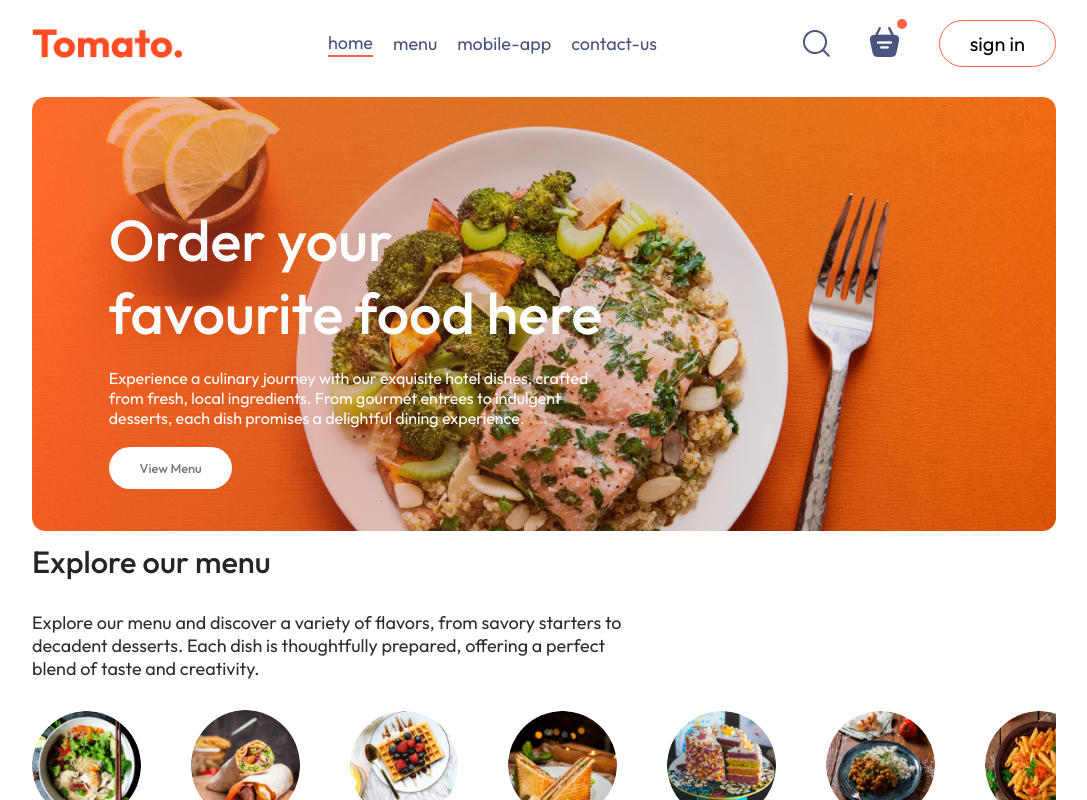
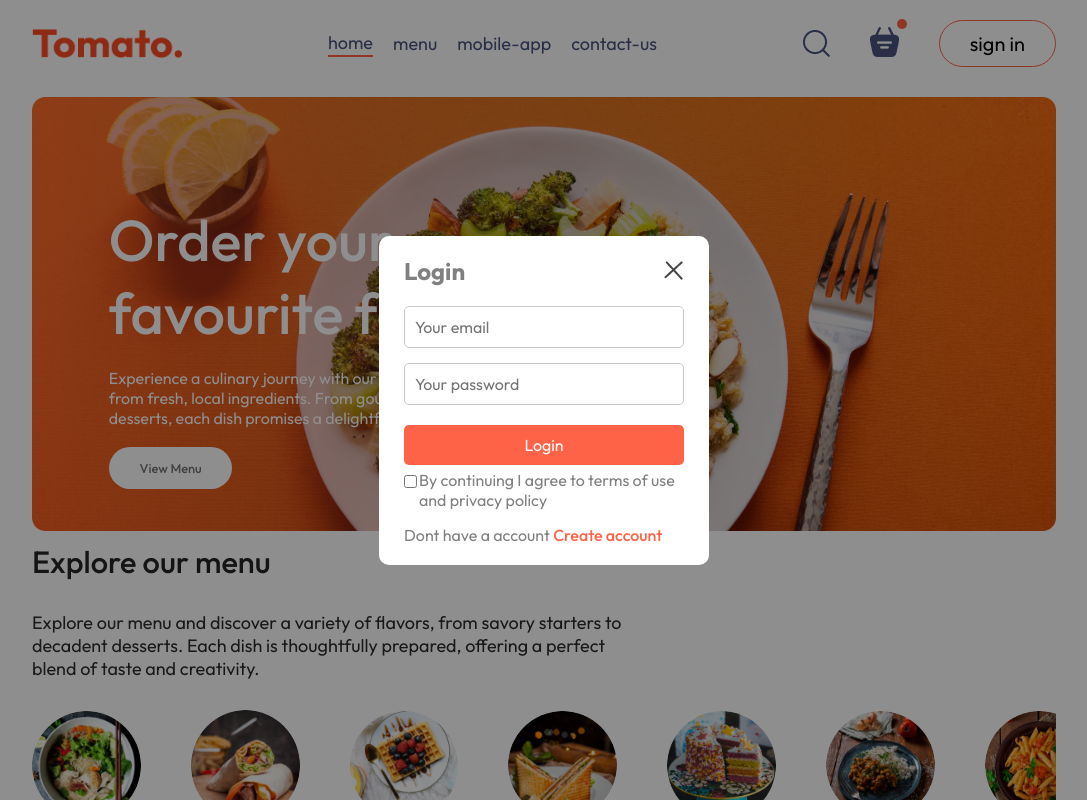
Before and after one commit to nandishbt/Food-Del, a React (Vite) app in the folder frontend/: page / in a window 1280 px wide. Both pictures are taken after a click on the button "sign in". Shown: the top 800 px of the page, without its empty margins (96-1183 px from the left). Built offline with nearby package versions, Linux system fonts and the light colour scheme.

Commit message:
add login/sign up popUp

```diff
--- a/frontend/src/App.jsx
+++ b/frontend/src/App.jsx
@@ -1,16 +1,19 @@
-import React from 'react'
+import React, { useState } from 'react'
 import Navbar from './components/Navbar/Navbar'
 import {Routes , Route} from 'react-router-dom'
 import Home from './pages/Home/Home'
 import Cart from './pages/Cart/Cart'
 import PlaceOrder from './pages/PlaceOrder/PlaceOrder'
 import Footer from './components/Footer/Footer'
+import LoginPopUp from './components/LoginPopUp/LoginPopUp'
 
 const App = () => {
+  const [Login , setLogin] = useState(false)
   return (
     <>
+    {Login?<LoginPopUp  setLogin = {setLogin}/>:<></>}
     <div className='app'>
-      <Navbar />
+      <Navbar  setLogin = {setLogin}/>
 
       <Routes>
         <Route exact path='/' element={<Home />} />
--- /dev/null
+++ b/frontend/src/components/LoginPopUp/LoginPopUp.css
@@ -0,0 +1,74 @@
+.login{
+    position: absolute;
+    background-color: #00000071;
+    display: grid;
+    z-index: 1;
+    width: 100%;
+    height: 100%;
+}
+
+.login-container{
+    place-self: center;
+    width: max(23vw,330px);
+    padding: 20px 25px;
+    color: #808080;
+    background-color: white;
+    border-radius: 10px;
+}
+
+.login-title{
+    display: flex;
+    justify-content: space-between;
+    align-items: center;
+    margin-bottom: 20px;
+}
+
+.login-title img{
+    cursor: pointer;
+}
+
+.login-form{
+    display: flex;
+    flex-direction: column;
+    gap: 15px;
+    margin-bottom: 20px;
+}
+
+.login-form input{
+    padding: 10px;
+    outline: none;
+    border:1px solid #c9c9c9;
+    border-radius: 5px;
+    font-size: 16px;
+}
+
+.login-container button{
+    width: 100%;
+    border: none;
+    padding: 10px;
+    background-color: tomato;
+    color: white;
+    border-radius: 5px;
+    font-size: 16px;
+    cursor: pointer;
+}
+
+.login-condition{
+    display: flex;
+    align-items: start;
+    gap: 2px;
+    margin-bottom: 15px;
+    margin-top: 5px;
+}
+
+.login-condition input{
+    margin-top: 5px;
+    width: 14px;
+}
+
+
+.login-container p span{
+    color: tomato;
+    cursor: pointer;
+    font-weight: 500;
+}
--- /dev/null
+++ b/frontend/src/components/LoginPopUp/LoginPopUp.jsx
@@ -0,0 +1,45 @@
+import React, { useState } from 'react'
+import { assets } from '../../assets/assets'
+import './LoginPopUp.css'
+
+const LoginPopUp = ({setLogin}) => {
+    const [currState, setCurrState ] = useState('Login')
+
+  return (
+    <div className="login">
+    <div className='login-container'>
+
+        <div className="login-title">
+            <h2>{currState}</h2>
+            <img onClick={()=>setLogin(false)} src={assets.cross_icon} alt="" />
+
+        </div>
+
+        <div className="login-form">
+            {currState === 'Sign Up' && <input type="text" placeholder='Your name' required /> }
+
+            <input type="email" placeholder='Your email' required />
+            <input type="password" placeholder='Your password' required />
+        </div>
+
+        <button>{currState === 'Sign Up' ? "Create account" : "Login"}</button>
+
+        <div className="login-condition">
+            <input type="checkbox" required />
+            <p>By continuing I agree to terms of use and privacy policy</p>
+        </div>
+
+        {currState === 'Sign Up' ?
+        <p> Already have a Account <span onClick={()=>setCurrState('Login')}>click here</span></p>:
+        <p>Dont have a account <span onClick={()=>setCurrState('Sign Up')}>Create account</span></p>}
+
+
+
+
+
+    </div>
+    </div>
+  )
+}
+
+export default LoginPopUp
--- a/frontend/src/components/Navbar/Navbar.jsx
+++ b/frontend/src/components/Navbar/Navbar.jsx
@@ -3,7 +3,7 @@ import "./Navbar.css";
 import { assets } from "../../assets/assets";
 import {Link} from 'react-router-dom'
 
-const Navbar = () => {
+const Navbar = ({setLogin}) => {
   const [menu, setMenu] = useState("home");
   return (
     <div className="navbar">
@@ -28,7 +28,7 @@ const Navbar = () => {
           <img src={assets.basket_icon} alt="" />
           <div className="dot"></div>
         </div>
-        <button>sign in</button>
+        <button onClick={()=>setLogin(true)}>sign in</button>
       </div>
     </div>
   );
```
